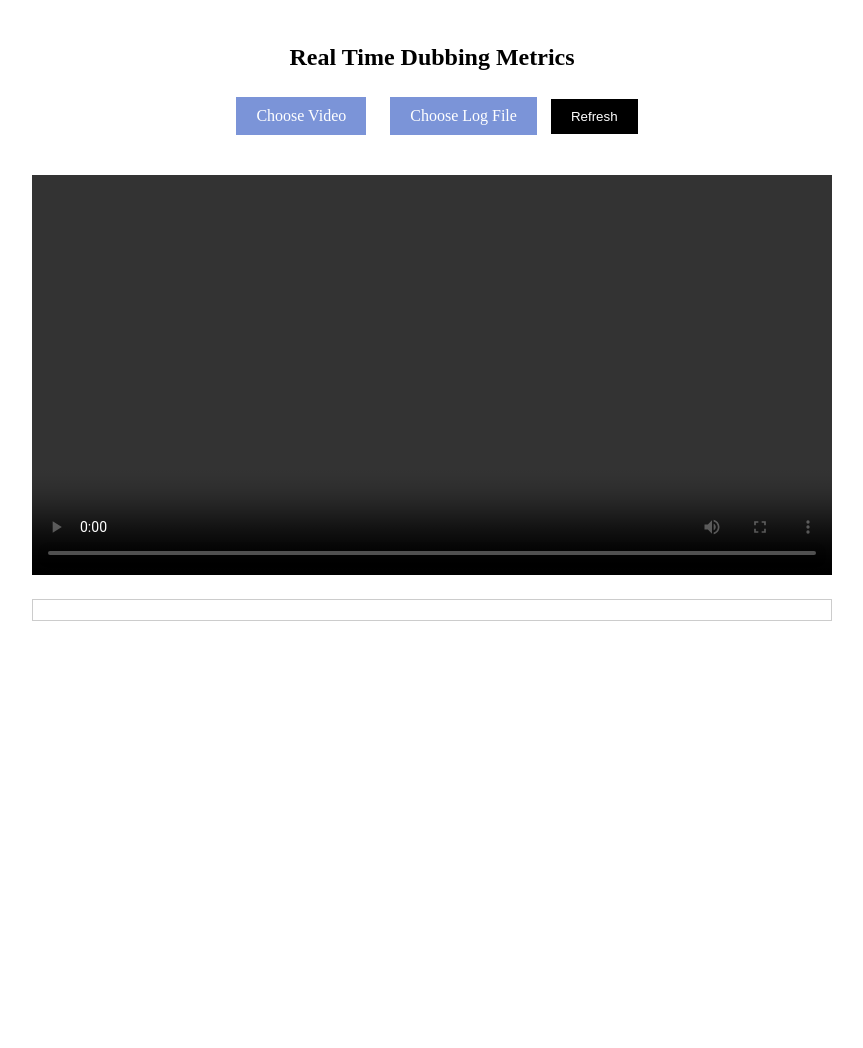
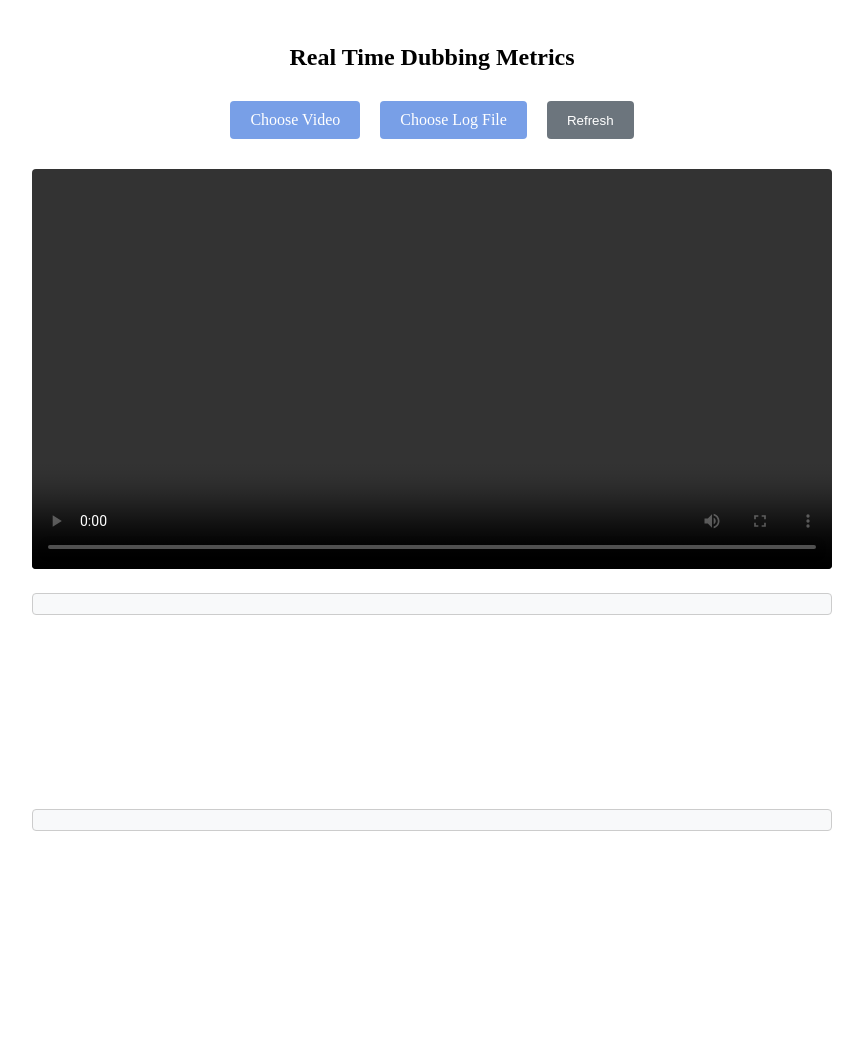
Before and after one commit to YashikaNijhawan/RTDM, a plain HTML site: page index.html in a window 1280 px wide. Shown: the whole page, without its empty margins (208-1071 px from the left). After the commit the page ends 859 px from the top, so only its background shows below. Drawn offline with nearby package versions, Linux system fonts and the light colour scheme.

Commit message:
Update styles.css

```diff
--- a/styles.css
+++ b/styles.css
@@ -1,3 +1,4 @@
+/* Container styling */
 .container {
     max-width: 800px;
     margin: 0 auto;
@@ -8,64 +9,102 @@
 
 h1 {
     font-size: 24px;
+    margin-bottom: 20px;
 }
 
+/* File input and button styling */
 input[type="file"] {
     display: none;
 }
 
 label {
     display: inline-block;
-    background-color: #007bff;
+    background-color: #789fe7;
     color: #fff;
     padding: 10px 20px;
     cursor: pointer;
     margin: 10px;
+    border-radius: 4px;
 }
 
-.file-label {
-    background-color: #7b94d8;
+label.video-label {
+    background-color: #789fe7;
 }
 
-.video-label {
-    background-color: #7b94d8;
+label.file-label {
+    background-color: #789fe7;
 }
 
+button.refresh-button {
+    background-color: #6c757d;
+    color: #fff;
+    padding: 10px 20px;
+    margin: 10px;
+    border: none;
+    border-radius: 4px;
+    cursor: pointer;
+}
+
+button.refresh-button:hover,
+label:hover {
+    background-color: #030303;
+}
+
+/* Metrics display styling */
 .metrics-display {
     margin-top: 20px;
     padding: 10px;
     border: 1px solid #ccc;
+    border-radius: 4px;
+    text-align: left;
+    background-color: #f8f9fa;
+}
+
+/* Video player styling */
+.video-player {
+    width: 100%;
+    margin-top: 20px;
+    border-radius: 4px;
+}
+
+/* Metrics chart styling */
+.metrics-chart {
+    margin-top: 20px;
+    max-height: 400px;
+}
+
+/* Translations display styling */
+.translations-display {
+    margin-top: 20px;
+    padding: 10px;
+    border: 1px solid #ccc;
+    border-radius: 4px;
+    background-color: #f8f9fa;
     text-align: left;
 }
 
-.video-player {
-    width: 100%;
-    margin-top: 20px;
+/* Timestamp data styling */
+.timestamp-data {
+    margin-bottom: 20px;
 }
 
-.file-controls {
-    display: inline-block;
+.timestamp-data h3 {
+    font-size: 18px;
     margin-bottom: 10px;
-    position: relative;
 }
 
-.refresh-button {
-    position: relative;
-    right: 0;
-    top: 0;
-    background-color: #a2a8a4;
-    color: #fff;
-    border: none;
-    padding: 10px 20px;
-    cursor: pointer;
+.timestamp-data ul {
+    padding-left: 20px;
 }
 
-.refresh-button {
-    background-color: #000000;
+.timestamp-data ul li {
+    list-style-type: disc;
+    margin-bottom: 5px;
 }
 
-.metrics-chart {
-    margin-top: 20px;
-    width: 100%;
-    height: 400px;
+/* File controls container styling */
+.file-controls {
+    display: flex;
+    justify-content: center;
+    flex-wrap: wrap;
 }
```
